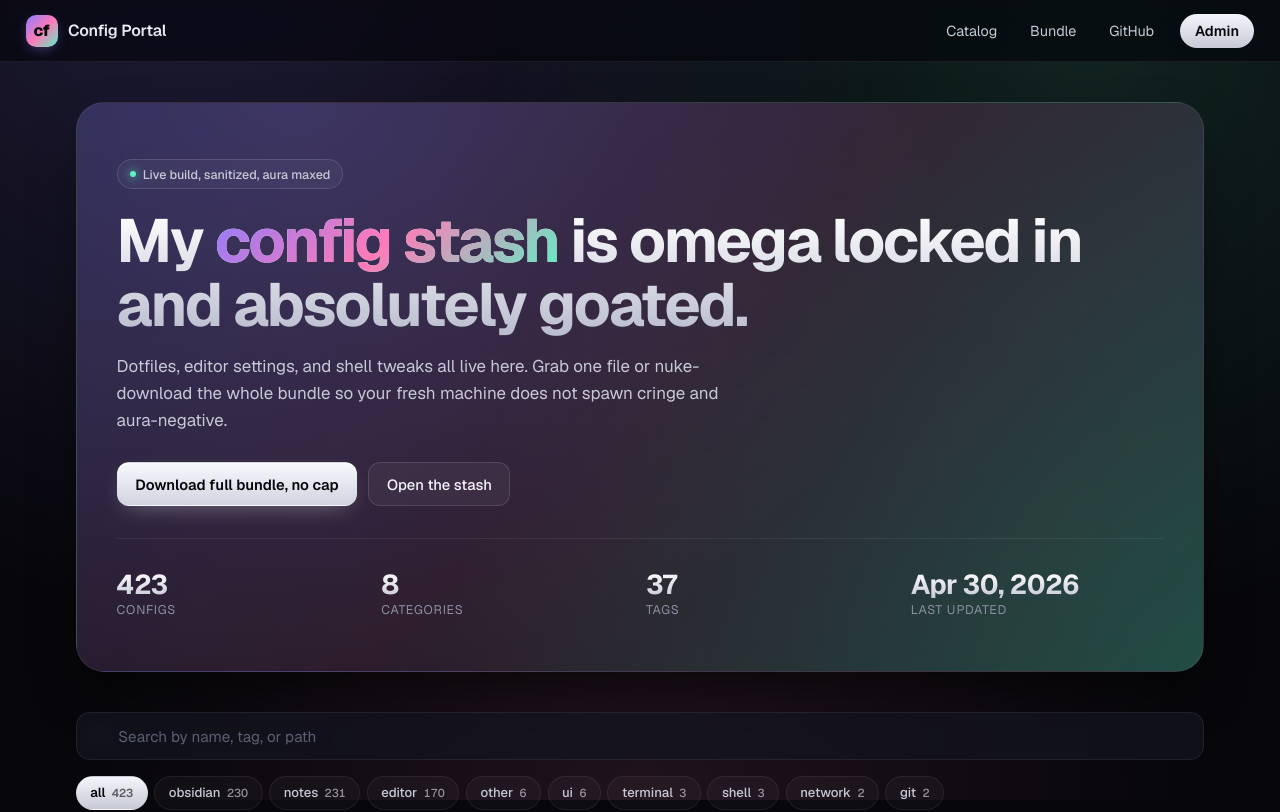
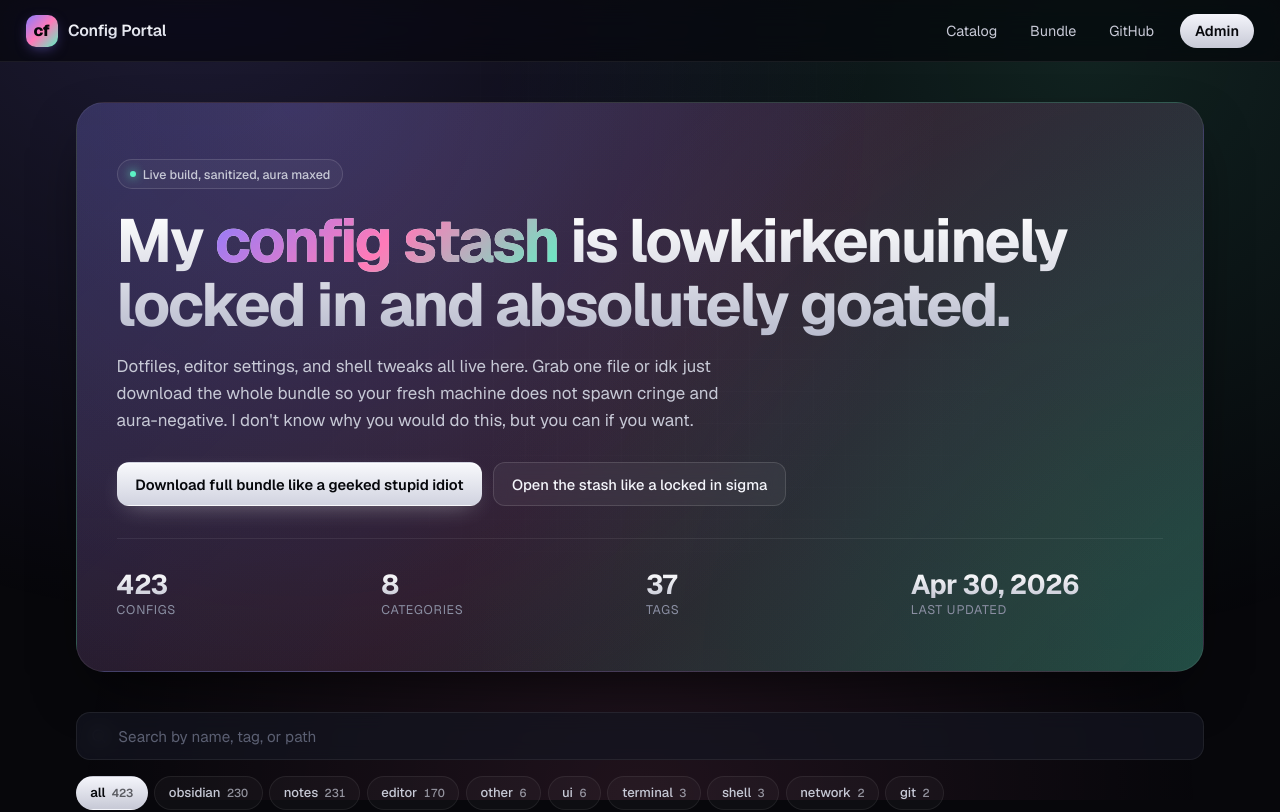
Before and after one commit to BETTlM/dotfiles-public, a Next.js app: page / in a window 1280 px wide. Shown: the top 812 px of the page. Built offline with nearby package versions, Linux system fonts and the light colour scheme.

Commit message:
2026-04-30 10:56:29

```diff
--- a/src/app/page.tsx
+++ b/src/app/page.tsx
@@ -24,18 +24,18 @@ export default async function Home() {
           Live build, sanitized, aura maxed
         </span>
         <h1 className="heroTitle">
-          My <span className="gradient">config stash</span> is omega locked in and absolutely goated.
+          My <span className="gradient">config stash</span> is lowkirkenuinely locked in and absolutely goated.
         </h1>
         <p className="heroSubtitle">
-          Dotfiles, editor settings, and shell tweaks all live here. Grab one file or nuke-download
-          the whole bundle so your fresh machine does not spawn cringe and aura-negative.
+          Dotfiles, editor settings, and shell tweaks all live here. Grab one file or idk just download
+          the whole bundle so your fresh machine does not spawn cringe and aura-negative. I don't know why you would do this, but you can if you want.
         </p>
         <div className="heroActions">
           <Link href="/download/bundle" className="btn btnPrimary">
-            Download full bundle, no cap
+            Download full bundle like a geeked stupid idiot
           </Link>
           <Link href="#catalog" className="btn btnSecondary">
-            Open the stash
+            Open the stash like a locked in sigma
           </Link>
         </div>
         <div className="heroStats">
```
